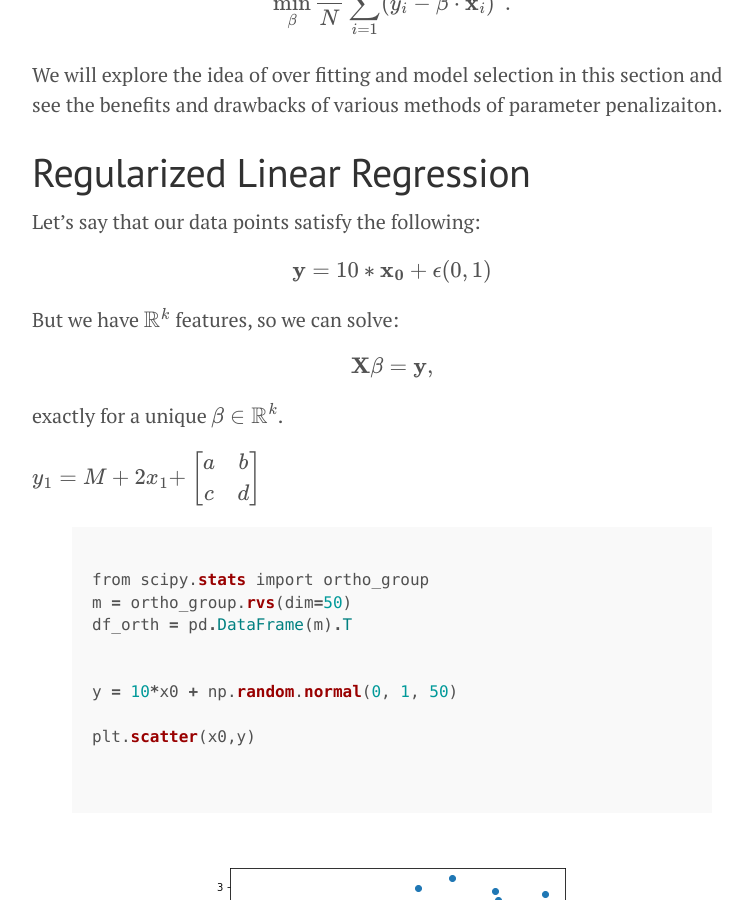
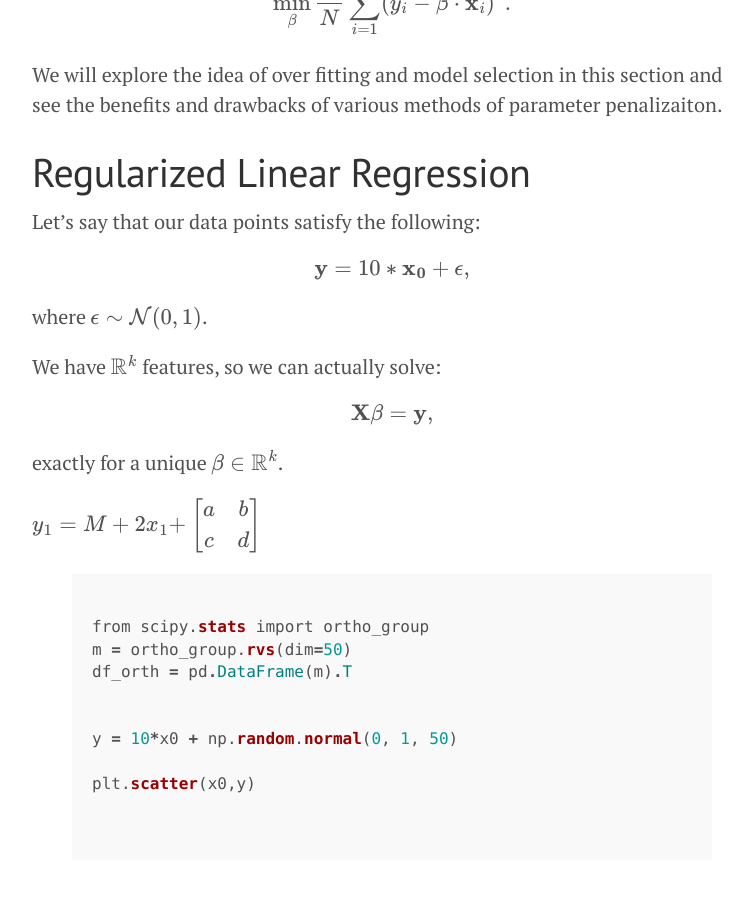
Before and after one commit to doriang102/doriang102.github.io, a Jekyll site: the page built from _posts/2017-10-13-model-selection,-regularization,-and-evaluation.md, in a window 1280 px wide and 900 px high, scrolled down 499 px. Shown: the whole window, without its empty margins (248-1001 px from the left). Built offline with Jekyll 4.4.1, drawn with Linux system fonts in a browser that asks for light colours; our own code applies the rules of GitHub Pages for plain Markdown files; formulas are drawn with MathJax 3.

Commit message:
Update 2017-10-13-model-selection,-regularization,-and-evaluation.md

```diff
--- a/_posts/2017-10-13-model-selection,-regularization,-and-evaluation.md
+++ b/_posts/2017-10-13-model-selection,-regularization,-and-evaluation.md
@@ -12,10 +12,11 @@ We will explore the idea of over fitting and model selection in this section and
 
 Let's say that our data points satisfy the following:
 
-$$ \mathbf{y} = 10*\mathbf{x_0} + \epsilon(0,1) $$
+$$ \mathbf{y} = 10*\mathbf{x_0} + \epsilon, $$
 
+where $$\epsilon \sim \mathcal{N}(0,1)$$.
 
-But we have $$\mathbb{R}^k$$ features, so we can solve:
+We have $$\mathbb{R}^k$$ features, so we can actually solve:
 
 $$ \mathbf{X} \beta =  \mathbf{y}, $$
 
```
